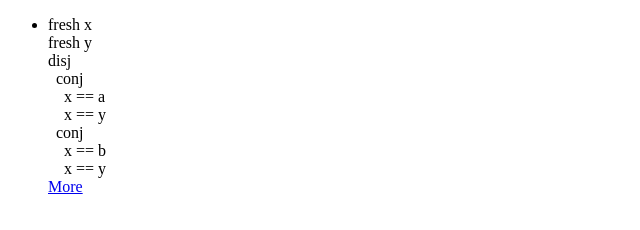
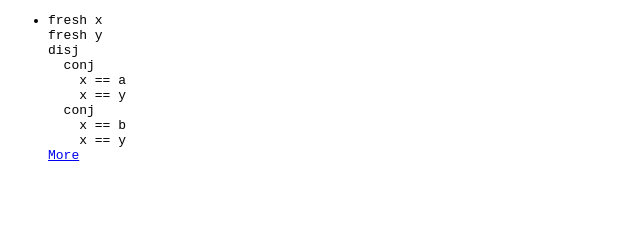
Before and after one commit to paf31/mu-kanren, a website: page html/index.html in a window 1280 px wide. Shown: the whole page, without its empty margins (0-640 px from the left). Drawn offline with Linux system fonts and the light colour scheme.

Commit message:
Use monospaced font

```diff
--- a/html/index.html
+++ b/html/index.html
@@ -10,6 +10,12 @@
         PS.Main.main();
       });
     </script>
+
+    <style>
+      body {
+        font-family: monospace;
+      }
+    </style>
   </head>
   <body>
   </body>
```
